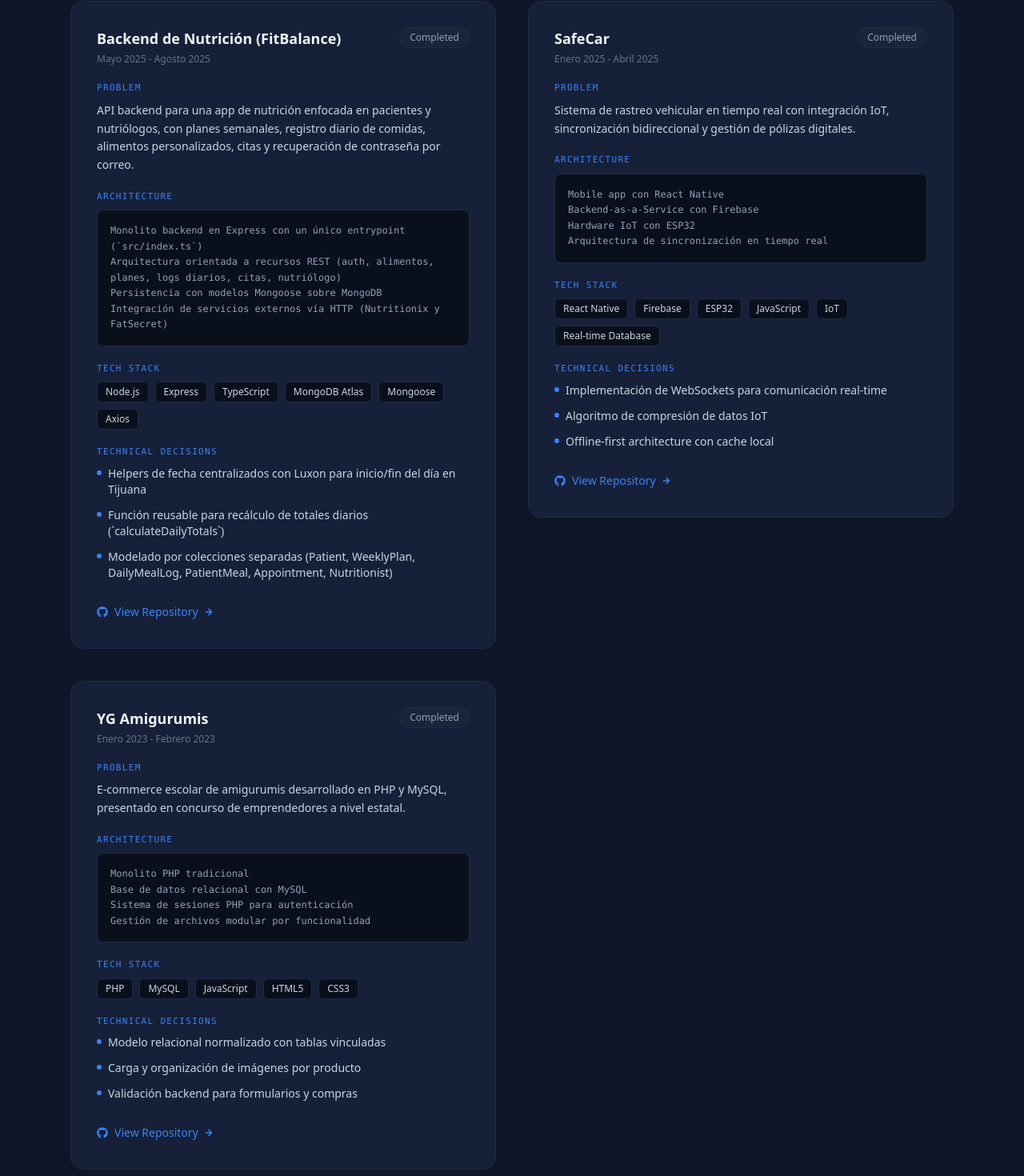
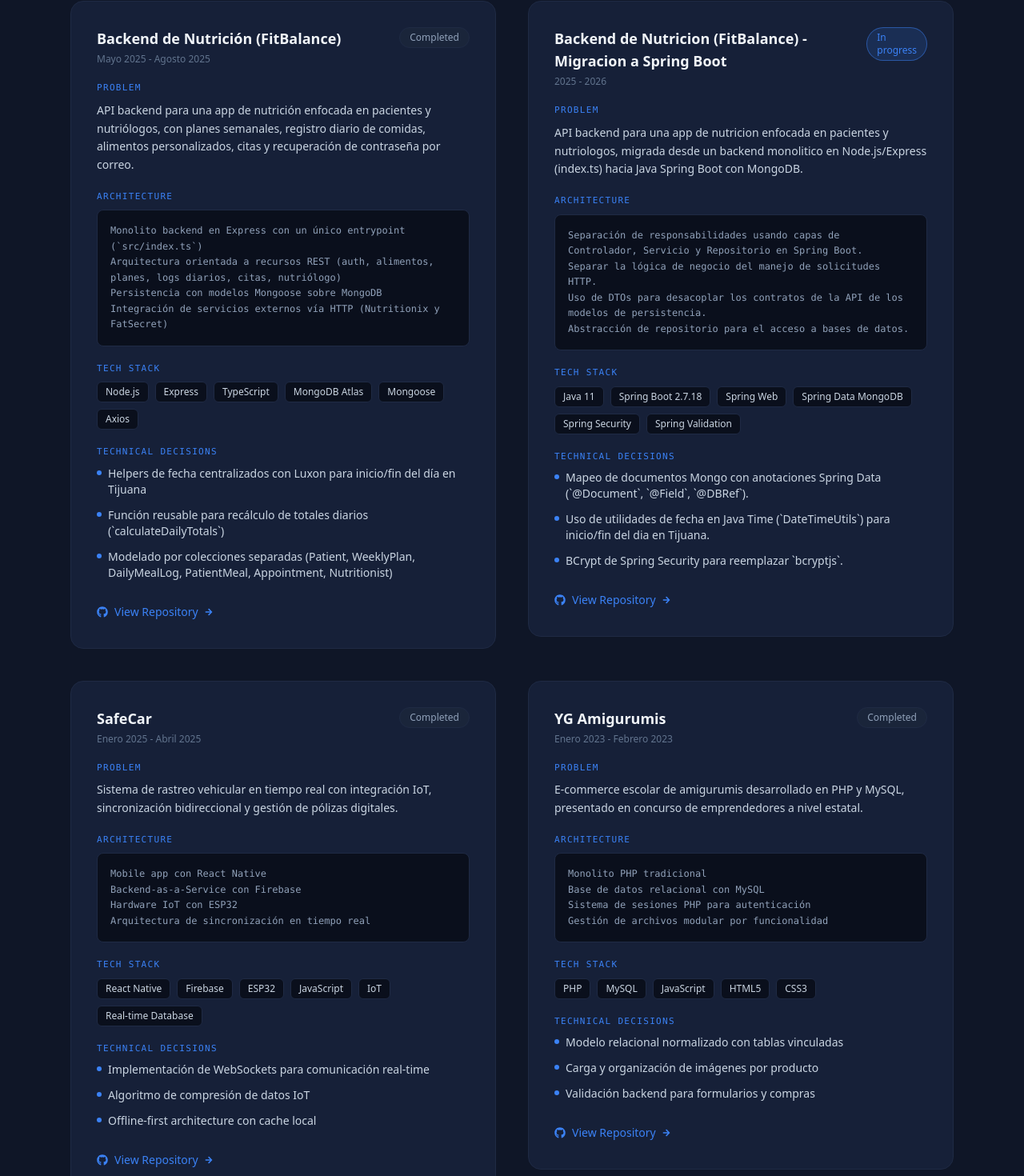
Before and after one commit to Hu-Tao128/Portafolio, a React (Vite) app: page / in a window 1280 px wide. Shown: the part 3214-4684 px from the top of the page at 80% size. Built offline with nearby package versions, Linux system fonts and the light colour scheme.

Commit message:
update proyecto de migracion en spring boot

```diff
--- a/src/data/projects.ts
+++ b/src/data/projects.ts
@@ -237,6 +237,79 @@
     status: 'completed'
   },
   {
+    id: 'fitbalance-spring-backend',
+    title: 'Backend de Nutricion (FitBalance) - Migracion a Spring Boot',
+    description: 'API backend para una app de nutricion enfocada en pacientes y nutriologos, migrada desde un backend monolitico en Node.js/Express (index.ts) hacia Java Spring Boot con MongoDB.',
+    featured: true,
+    techStack: [
+      'Java 11',
+      'Spring Boot 2.7.18',
+      'Spring Web',
+      'Spring Data MongoDB',
+      'Spring Security',
+      'Spring Validation',
+      'MongoDB Atlas',
+      'RestTemplate',
+      'BCryptPasswordEncoder',
+      'java-dotenv',
+      'Maven Wrapper'
+    ],
+    category: 'backend',
+    links: {
+      github: 'https://github.com/Hu-Tao128/Fitbalance-Spring'
+    },
+    technicalDetails: {
+      architecture: [
+        'Separación de responsabilidades usando capas de Controlador, Servicio y Repositorio en Spring Boot.',
+        'Separar la lógica de negocio del manejo de solicitudes HTTP.',
+        'Uso de DTOs para desacoplar los contratos de la API de los modelos de persistencia.',
+        'Abstracción de repositorio para el acceso a bases de datos.'
+      ],
+      keyFeatures: [
+        'Login de pacientes y consulta de perfil.',
+        'Actualizacion de perfil y cambio de contrasena con BCrypt.',
+        'Consulta de alimentos locales y busqueda externa en Nutritionix.',
+        'Consulta de plan semanal (ultimo plan) y plan diario.',
+        'Consulta de bitacoras diarias: hoy, por fecha, historico y borrado de comidas.'
+      ],
+      migrationStatus: {
+        summary: 'La migracion principal Node.js -> Spring Boot si se logro para los endpoints core y el modelo principal; aun hay funcionalidades pendientes de paridad total.',
+        alreadyMigrated: [
+          'Auth basico (login, user, update patient, change-password).',
+          'Food (listado y search-food con Nutritionix).',
+          'Weekly plan (latest y daily).',
+          'Daily meal logs (today, by-date, all, daily-nutrition, delete meal).'
+        ],
+        pendingOrPartial: [
+          'Recuperacion de contrasena por correo: en Node esta con `nodemailer` (`/send-reset-code`), en Spring aun no hay endpoint equivalente implementado.',
+          'Nodemailer no se puede usar directamente en Java porque es libreria de Node.js; la alternativa en Spring es `JavaMailSender`.',
+          'Algunas rutas en Spring tienen logica placeholder/incompleta (ej. recalculo simplificado en `calculateDailyTotals`, alta completa en ciertos flujos).',
+          'No se observa paridad completa de rutas como PatientMeals, appointments y nutritionist en controladores Spring actuales.'
+        ]
+      },
+      challenges: [
+        'Mantener compatibilidad con el esquema MongoDB existente durante la migracion.',
+        'Conservar el manejo correcto de fechas diarias por zona horaria de Tijuana.',
+        'Traducir logica de negocio de un `index.ts` grande a capas mas ordenadas en Spring.',
+        'Resolver equivalencias de librerias Node-only (ej. Nodemailer) en ecosistema Java.'
+      ],
+      solutions: [
+        'Mapeo de documentos Mongo con anotaciones Spring Data (`@Document`, `@Field`, `@DBRef`).',
+        'Uso de utilidades de fecha en Java Time (`DateTimeUtils`) para inicio/fin del dia en Tijuana.',
+        'BCrypt de Spring Security para reemplazar `bcryptjs`.',
+        'Definicion de alternativa para correo transaccional con `JavaMailSender` en lugar de Nodemailer.'
+      ],
+      demonstrates: [
+        'Migracion de backend de Node.js/TypeScript a Java/Spring Boot.',
+        'Diseño de API REST y continuidad de contrato sobre MongoDB.',
+        'Integracion con APIs externas en Spring.',
+        'Adaptacion de dependencias entre ecosistemas (Node vs Java).'
+      ]
+    },
+    period: '2025 - 2026',
+    status: 'in-progress'
+  },
+  {
     id: 'safecar',
     title: 'SafeCar',
     description: 'Sistema de rastreo vehicular en tiempo real con integración IoT, sincronización bidireccional y gestión de pólizas digitales.',
--- a/src/types/project.ts
+++ b/src/types/project.ts
@@ -13,6 +13,11 @@
   technicalDetails: {
     architecture: string[];
     keyFeatures: string[];
+    migrationStatus?: {
+      summary: string;
+      alreadyMigrated: string[];
+      pendingOrPartial: string[];
+    }
     challenges: string[];
     solutions: string[];
     demonstrates: string[];
```
Also changed, not shown: 1 other file (tests, documents, lock files or other folders).
